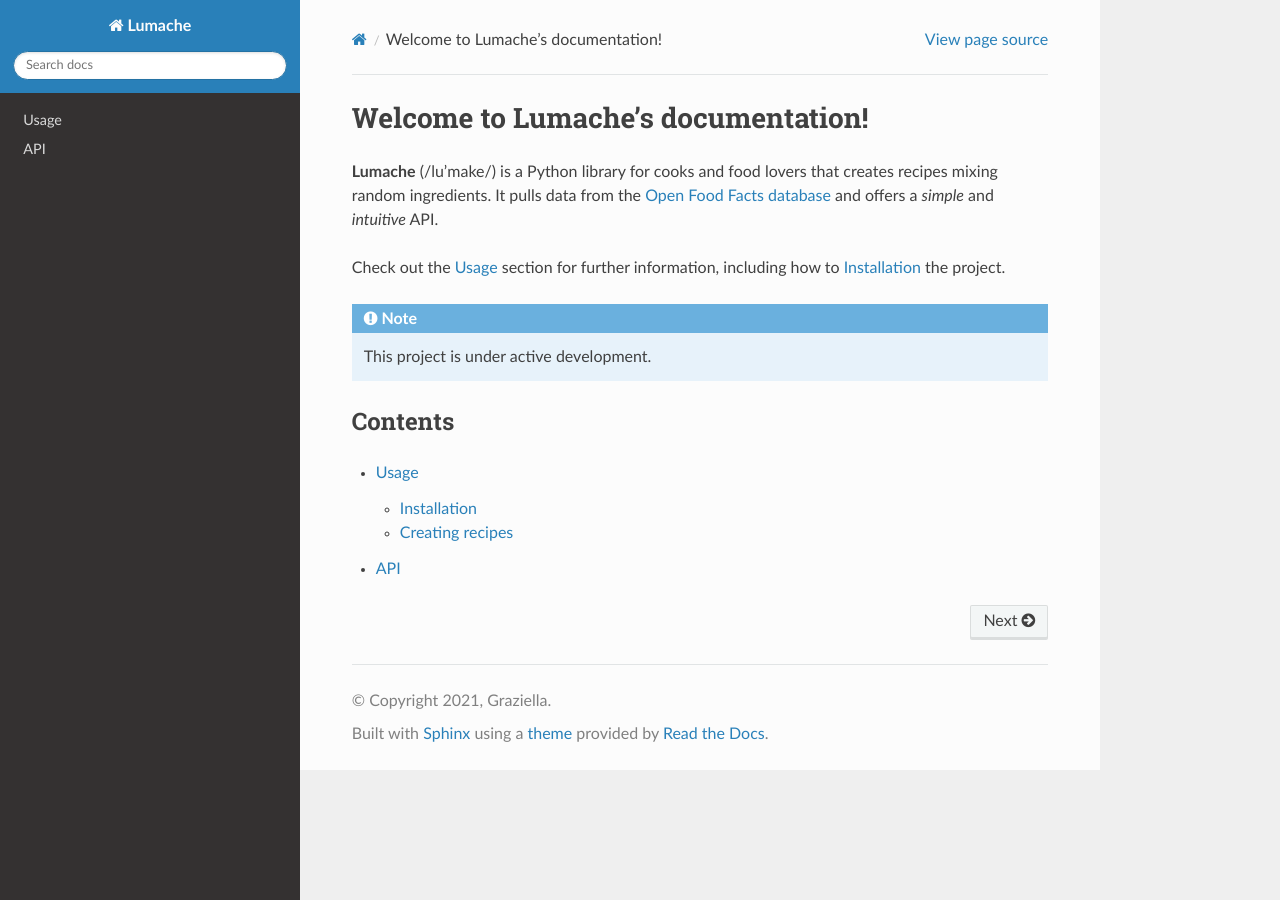
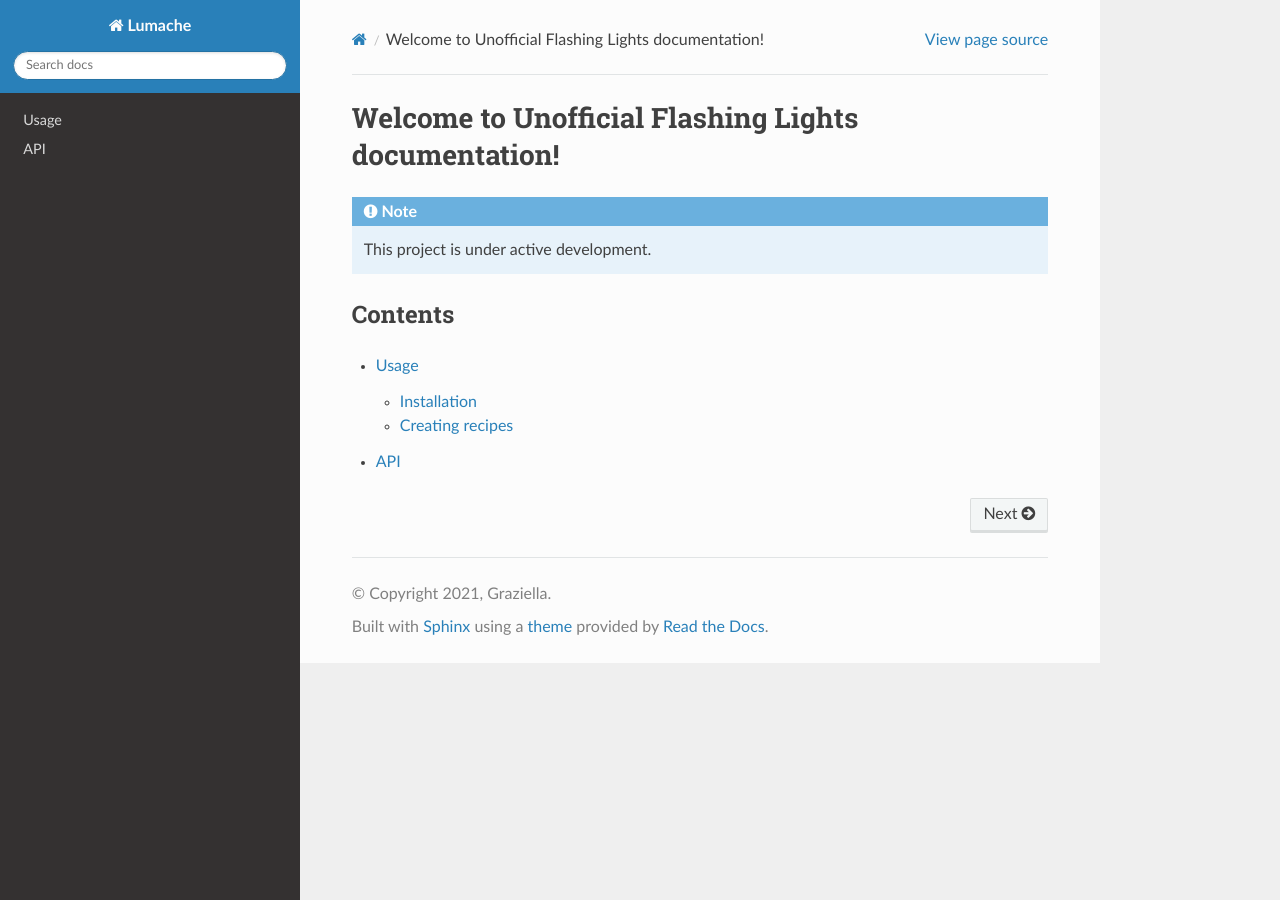
Before and after one commit to Sm982/unofficial-fl-modding, a Sphinx documentation site: the page built from docs/source/index.rst, in a window 1280 px wide. Built offline with Sphinx 7.4.7 and the Read the Docs theme 3.1.0, drawn with Linux system fonts in a browser that asks for light colours.

Commit message:
Update index.rst

```diff
--- a/docs/source/index.rst
+++ b/docs/source/index.rst
@@ -1,13 +1,5 @@
-Welcome to Lumache's documentation!
+Welcome to Unofficial Flashing Lights documentation!
 ===================================
-
-**Lumache** (/lu'make/) is a Python library for cooks and food lovers
-that creates recipes mixing random ingredients.
-It pulls data from the `Open Food Facts database <https://world.openfoodfacts.org/>`_
-and offers a *simple* and *intuitive* API.
-
-Check out the :doc:`usage` section for further information, including
-how to :ref:`installation` the project.
 
 .. note::
 
```
